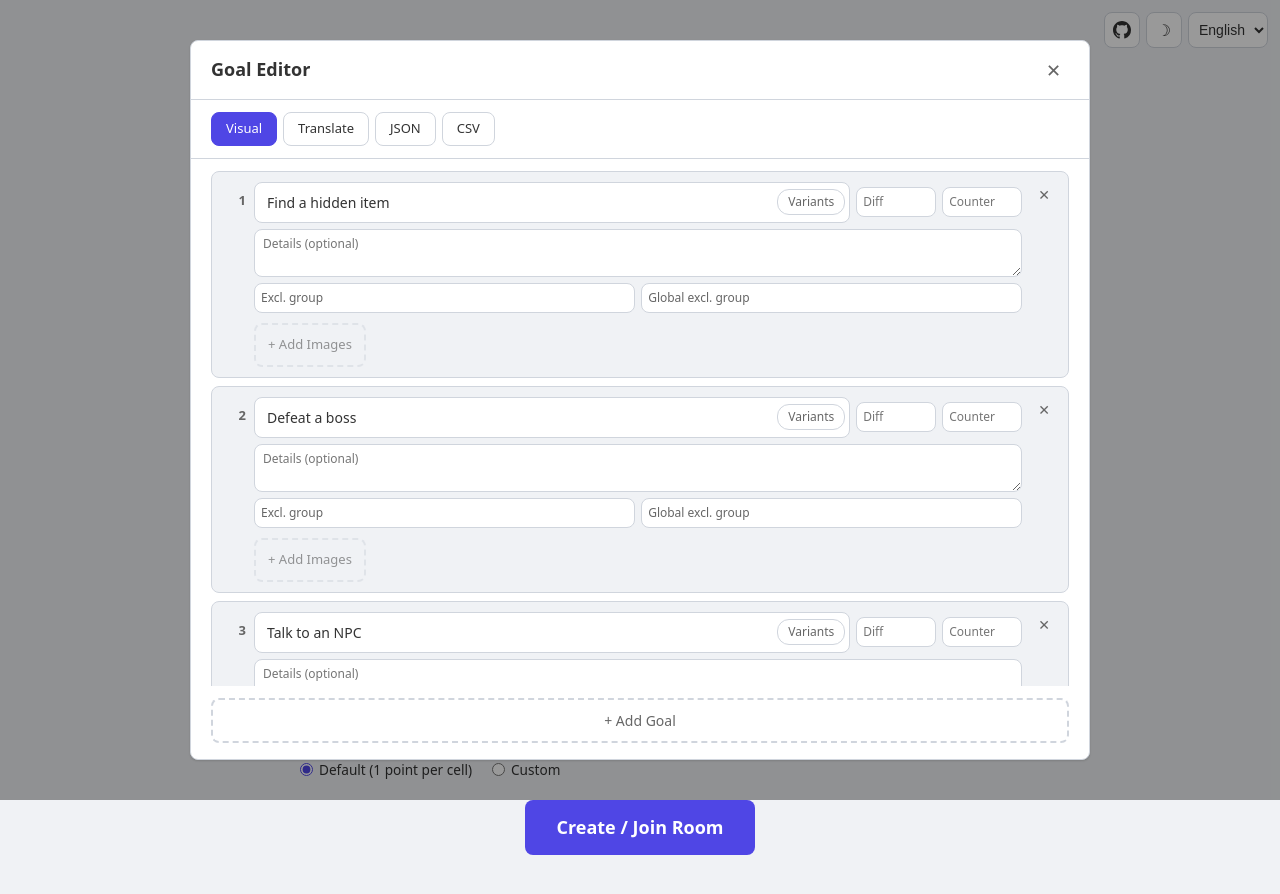
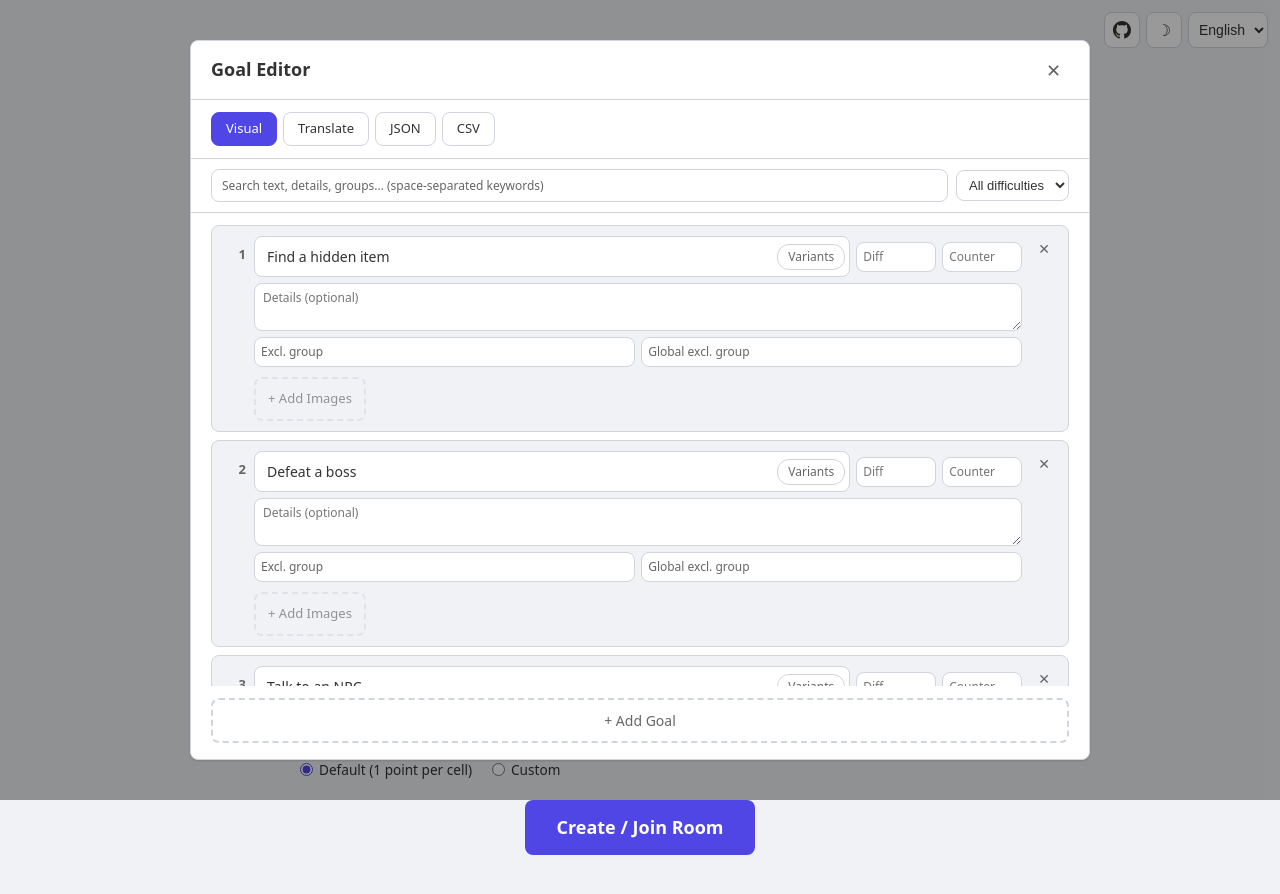
Before and after one commit to Evilnanan/bingo-kit, a React (Vite) app: page / in a window 1280 px wide. Both pictures are taken after a click on the button "Goal Editor". Built offline with nearby package versions, Linux system fonts and the light colour scheme.

Commit message:
feat: 任务编辑器添加筛选功能

```diff
--- a/src/components/GoalEditor.css
+++ b/src/components/GoalEditor.css
@@ -112,6 +112,79 @@
   color: #fff;
   border-color: var(--accent);
   cursor: default;
+}
+
+.ge-filter-bar {
+  display: flex;
+  align-items: center;
+  gap: 8px;
+  padding: 10px 20px;
+  border-bottom: 1px solid var(--border);
+  flex-shrink: 0;
+  flex-wrap: wrap;
+}
+
+.ge-filter-text {
+  flex: 1;
+  min-width: 160px;
+  padding: 6px 10px;
+  border: 1px solid var(--border);
+  border-radius: var(--radius);
+  font-size: 13px;
+  background: var(--surface);
+  color: var(--text);
+  font-family: inherit;
+}
+
+.ge-filter-text:focus {
+  outline: none;
+  border-color: var(--accent);
+}
+
+.ge-filter-text::placeholder {
+  color: var(--text-secondary);
+  font-size: 12px;
+}
+
+.ge-filter-difficulty {
+  padding: 6px 8px;
+  border: 1px solid var(--border);
+  border-radius: var(--radius);
+  font-size: 13px;
+  background: var(--surface);
+  color: var(--text);
+  cursor: pointer;
+  flex-shrink: 0;
+}
+
+.ge-filter-difficulty:focus {
+  outline: none;
+  border-color: var(--accent);
+}
+
+.ge-filter-count {
+  font-size: 12px;
+  color: var(--text-secondary);
+  white-space: nowrap;
+}
+
+.ge-filter-clear {
+  padding: 5px 10px;
+  border: 1px solid var(--border);
+  border-radius: var(--radius);
+  background: none;
+  color: var(--text-secondary);
+  font-size: 12px;
+  cursor: pointer;
+  white-space: nowrap;
+  transition:
+    color 0.15s,
+    border-color 0.15s;
+}
+
+.ge-filter-clear:hover {
+  color: var(--accent);
+  border-color: var(--accent);
 }
 
 /* ── list ────────────────────────────────────────────────────────── */
@@ -273,6 +346,23 @@
   font-size: 11px;
   line-height: 1.6;
   white-space: nowrap;
+}
+
+.tag-input-tag-label {
+  display: inline-flex;
+  align-items: center;
+  gap: 3px;
+  padding: 0;
+  border: none;
+  background: none;
+  color: inherit;
+  font: inherit;
+  line-height: inherit;
+  cursor: pointer;
+}
+
+.tag-input-tag-label:hover {
+  text-decoration: underline;
 }
 
 .tag-input-remove {
@@ -968,6 +1058,15 @@
     gap: 6px;
   }
 
+  .ge-filter-bar {
+    gap: 6px;
+  }
+
+  .ge-filter-text {
+    flex: 1 1 100%;
+    min-width: 0;
+  }
+
   .ge-item-row {
     flex-wrap: wrap;
   }
--- a/src/components/GoalEditor.tsx
+++ b/src/components/GoalEditor.tsx
@@ -221,6 +221,59 @@ function hasCsvUnsupported(item: GoalItem): boolean {
   );
 }
 
+/** Split a filter query on whitespace; double-quoted parts stay as one term. */
+function splitFilterTerms(query: string): string[] {
+  const terms: string[] = [];
+  const re = /"([^"]*)"|(\S+)/g;
+  let m: RegExpExecArray | null;
+  while ((m = re.exec(query)) !== null) {
+    const raw = m[1] ?? m[2];
+    const term = raw.replace(/^"+|"+$/g, "").trim();
+    if (term) terms.push(term);
+  }
+  return terms;
+}
+
+/** Quote a term containing spaces so it stays a single filter keyword. */
+function quoteFilterTerm(term: string): string {
+  return /\s/.test(term) ? `"${term}"` : term;
+}
+
+/** Build the text searched by the text filter: text, tooltip, groups,
+ *  translations and variant values. */
+function getGoalSearchText(goal: GoalItem): string {
+  const parts: string[] = [getGoalText(goal)];
+  const tooltip = getGoalTooltip(goal);
+  if (tooltip) parts.push(tooltip);
+  parts.push(...getGoalGroup(goal), ...getGoalGlobalGroup(goal));
+  if (typeof goal === "object") {
+    if (goal.text_i18n) parts.push(...Object.values(goal.text_i18n));
+    if (goal.tooltip_i18n) parts.push(...Object.values(goal.tooltip_i18n));
+    for (const v of goal.variants ?? []) {
+      parts.push(...Object.values(v.values));
+      if (v.values_i18n) {
+        for (const map of Object.values(v.values_i18n)) {
+          parts.push(...Object.values(map));
+        }
+      }
+    }
+  }
+  return parts.join("\n").toLowerCase();
+}
+
+function goalMatchesFilter(
+  goal: GoalItem,
+  terms: string[],
+  difficulty: number | undefined,
+): boolean {
+  if (difficulty !== undefined && getGoalDifficulty(goal) !== difficulty) {
+    return false;
+  }
+  if (terms.length === 0) return true;
+  const haystack = getGoalSearchText(goal);
+  return terms.every((term) => haystack.includes(term.toLowerCase()));
+}
+
 /* ── TagInput ────────────────────────────────────────────────────── */
 
 function TagInput({
@@ -228,11 +281,15 @@ function TagInput({
   onChange,
   suggestions,
   placeholder,
+  onTagClick,
+  tagClickTitle,
 }: {
   value: string[];
   onChange: (v: string[]) => void;
   suggestions: string[];
   placeholder: string;
+  onTagClick?: (tag: string) => void;
+  tagClickTitle?: string;
 }) {
   const [text, setText] = useState("");
   const [showSuggestions, setShowSuggestions] = useState(false);
@@ -283,7 +340,15 @@ function TagInput({
       <div className="tag-input-tags">
         {value.map((g) => (
           <span key={g} className="tag-input-tag">
-            {g}
+            <button
+              type="button"
+              className="tag-input-tag-label"
+              title={tagClickTitle}
+              onMouseDown={(e) => e.preventDefault()}
+              onClick={() => onTagClick?.(g)}
+            >
+              {g}
+            </button>
             <button
               type="button"
               className="tag-input-remove"
@@ -596,6 +661,7 @@ interface GoalEditorItemProps {
   t: Translations;
   onUpdate: (index: number, patch: GoalPatch) => void;
   onRemove: (index: number) => void;
+  onFilterGroup: (group: string) => void;
   uploadQueue: ImageUploadQueue | null;
 }
 
@@ -607,6 +673,7 @@ const GoalEditorItem = memo(function GoalEditorItem({
   t,
   onUpdate,
   onRemove,
+  onFilterGroup,
   uploadQueue,
 }: GoalEditorItemProps) {
   const [previewIdx, setPreviewIdx] = useState(-1);
@@ -919,12 +986,16 @@ const GoalEditorItem = memo(function GoalEditorItem({
             onChange={(v) => onUpdate(index, { group: v })}
             suggestions={allGroups}
             placeholder={t["editor.group"]}
+            onTagClick={onFilterGroup}
+            tagClickTitle={t["editor.filterByGroup"]}
           />
           <TagInput
             value={getGoalGlobalGroup(goal)}
             onChange={(v) => onUpdate(index, { globalGroup: v })}
             suggestions={allGlobalGroups}
             placeholder={t["editor.globalGroup"]}
+            onTagClick={onFilterGroup}
+            tagClickTitle={t["editor.filterByGroup"]}
           />
         </div>
         <div className="ge-item-images">
@@ -1094,6 +1165,8 @@ export function GoalEditor({
   );
   const [translateTarget, setTranslateTarget] = useState<Lang>(lang);
   const [jsonFolded, setJsonFolded] = useState(false);
+  const [filterText, setFilterText] = useState("");
+  const [filterDifficulty, setFilterDifficulty] = useState("");
 
   const listRef = useRef<HTMLDivElement>(null);
   const mouseDownOnOverlay = useRef(false);
@@ -1125,6 +1198,21 @@ export function GoalEditor({
     () => (allGlobalGroupsKey ? allGlobalGroupsKey.split("\0") : []),
     [allGlobalGroupsKey],
   );
+
+  const filterTerms = useMemo(() => splitFilterTerms(filterText), [filterText]);
+  const visibleGoals = useMemo(() => {
+    const difficulty = filterDifficulty
+      ? parseInt(filterDifficulty, 10)
+      : undefined;
+    const result: { goal: GoalItem; index: number }[] = [];
+    for (let i = 0; i < goals.length; i++) {
+      if (goalMatchesFilter(goals[i], filterTerms, difficulty)) {
+        result.push({ goal: goals[i], index: i });
+      }
+    }
+    return result;
+  }, [goals, filterTerms, filterDifficulty]);
+  const filterActive = filterText.trim() !== "" || filterDifficulty !== "";
 
   const tryApplyJson = (): {
     goals: GoalItem[];
@@ -1293,12 +1381,32 @@ export function GoalEditor({
   const addGoal = useCallback(() => {
     const label = t["editor.defaultGoalLabel"];
     const currentAdd = goalsRef.current;
+    setFilterText("");
+    setFilterDifficulty("");
     onChange([...currentAdd, `${label} ${currentAdd.length + 1}`]);
     setTimeout(() => {
       if (listRef.current)
         listRef.current.scrollTop = listRef.current.scrollHeight;
     }, 50);
   }, [onChange, t]);
+
+  const handleFilterGroup = useCallback((group: string) => {
+    const quoted = quoteFilterTerm(group);
+    setFilterText((prev) => {
+      const terms = splitFilterTerms(prev);
+      const existing = terms.find(
+        (term) => term.toLowerCase() === group.toLowerCase(),
+      );
+      if (existing !== undefined) {
+        return terms
+          .filter((term) => term !== existing)
+          .map(quoteFilterTerm)
+          .join(" ");
+      }
+      const head = prev.trim();
+      return head ? `${head} ${quoted}` : quoted;
+    });
+  }, []);
 
   const removeGoal = useCallback(
     (index: number) => onChange(goalsRef.current.filter((_, i) => i !== index)),
@@ -1420,20 +1528,69 @@ export function GoalEditor({
         )}
         {editorMode === "visual" && (
           <>
+            <div className="ge-filter-bar">
+              <input
+                className="ge-filter-text"
+                type="text"
+                value={filterText}
+                onChange={(e) => setFilterText(e.target.value)}
+                placeholder={t["editor.filterPlaceholder"]}
+                title={t["editor.filterPlaceholder"]}
+              />
+              <select
+                className="ge-filter-difficulty"
+                value={filterDifficulty}
+                onChange={(e) => setFilterDifficulty(e.target.value)}
+                title={t["editor.difficulty"]}
+              >
+                <option value="">{t["editor.filterAllDifficulties"]}</option>
+                {[1, 2, 3, 4, 5].map((d) => (
+                  <option key={d} value={String(d)}>
+                    {d}
+                  </option>
+                ))}
+              </select>
+              {filterActive && (
+                <>
+                  <span className="ge-filter-count">
+                    {format(
+                      t["editor.filterCount"],
+                      visibleGoals.length,
+                      goals.length,
+                    )}
+                  </span>
+                  <button
+                    type="button"
+                    className="ge-filter-clear"
+                    onClick={() => {
+                      setFilterText("");
+                      setFilterDifficulty("");
+                    }}
+                  >
+                    {t["editor.clearFilter"]}
+                  </button>
+                </>
+              )}
+            </div>
             <div className="goal-editor-list" ref={listRef}>
-              {goals.length === 0 && (
-                <p className="goal-editor-empty">{t["editor.empty"]}</p>
+              {visibleGoals.length === 0 && (
+                <p className="goal-editor-empty">
+                  {goals.length === 0
+                    ? t["editor.empty"]
+                    : t["editor.filterNoMatch"]}
+                </p>
               )}
-              {goals.map((g, i) => (
+              {visibleGoals.map(({ goal, index }) => (
                 <GoalEditorItem
-                  key={i}
-                  index={i}
-                  goal={g}
+                  key={index}
+                  index={index}
+                  goal={goal}
                   allGroups={allGroups}
                   allGlobalGroups={allGlobalGroups}
                   t={t}
                   onUpdate={updateGoal}
                   onRemove={removeGoal}
+                  onFilterGroup={handleFilterGroup}
                   uploadQueue={uploadQueue ?? null}
                 />
               ))}
--- a/src/i18n/languages/en.ts
+++ b/src/i18n/languages/en.ts
@@ -220,6 +220,12 @@ export const en: Translations = {
   "editor.exportJson": "Export",
   "editor.importJson": "Import",
   "editor.importJsonFailed": "Failed to import: {msg}",
+  "editor.filterPlaceholder": "Search text, details, groups… (space-separated keywords)",
+  "editor.filterAllDifficulties": "All difficulties",
+  "editor.filterCount": "Showing {0} / {1}",
+  "editor.filterNoMatch": "No matching goals",
+  "editor.clearFilter": "Clear filter",
+  "editor.filterByGroup": "Click to filter this group",
   "landing.uploadingImages": "Preparing images…",
   "landing.imageServer": "Image Server",
 };
--- a/src/i18n/languages/zh-CN.ts
+++ b/src/i18n/languages/zh-CN.ts
@@ -213,6 +213,12 @@ export const zh: Translations = {
   "editor.exportJson": "导出",
   "editor.importJson": "导入",
   "editor.importJsonFailed": "导入失败：{msg}",
+  "editor.filterPlaceholder": "搜索文本、详细说明、互斥组…（空格分隔多个关键词）",
+  "editor.filterAllDifficulties": "全部难度",
+  "editor.filterCount": "显示 {0} / {1} 条",
+  "editor.filterNoMatch": "没有匹配的任务",
+  "editor.clearFilter": "清除筛选",
+  "editor.filterByGroup": "点击筛选该组",
   "landing.uploadingImages": "正在准备图片…",
   "landing.imageServer": "图片服务器",
 };
--- a/src/i18n/types.ts
+++ b/src/i18n/types.ts
@@ -223,6 +223,12 @@ export interface Translations {
   "editor.exportJson": string;
   "editor.importJson": string;
   "editor.importJsonFailed": string;
+  "editor.filterPlaceholder": string;
+  "editor.filterAllDifficulties": string;
+  "editor.filterCount": string;
+  "editor.filterNoMatch": string;
+  "editor.clearFilter": string;
+  "editor.filterByGroup": string;
   "landing.uploadingImages": string;
   "landing.imageServer": string;
 }
```
